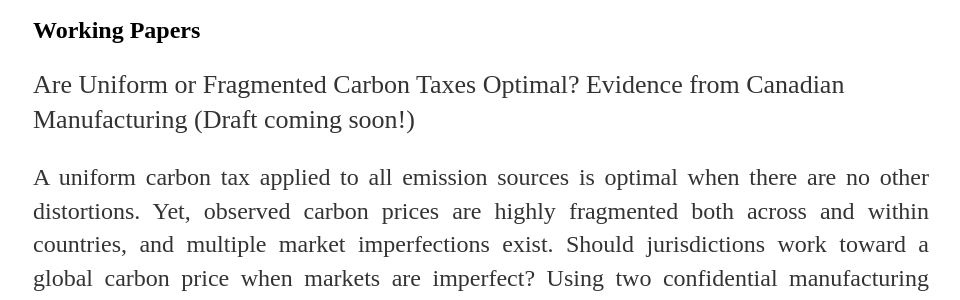
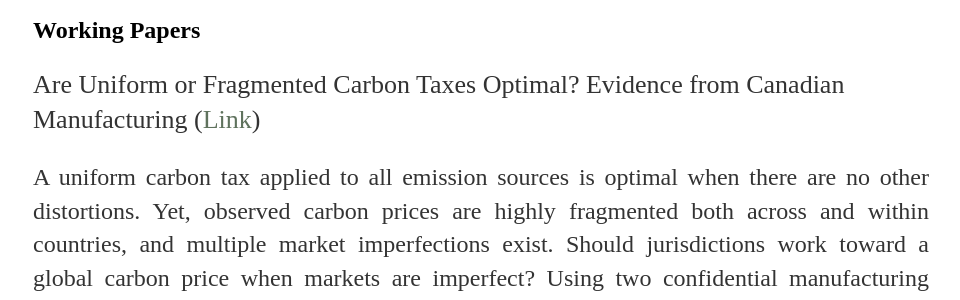
Before and after one commit to SihuiOng/SihuiOng.github.io, a Jekyll site: the page built from research/index.html, in a window 1280 px wide. Shown: the part 182-482 px from the top of the page, without its empty margins (159-1119 px from the left). Built offline with Jekyll 4.4.1, drawn with Linux system fonts in a browser that asks for light colours.

Commit message:
Update index.html

```diff
--- a/research/index.html
+++ b/research/index.html
@@ -6,7 +6,7 @@ title: Research
 	<h1 style="text-align:center;">Research</h1>
 	<h2>Working Papers</h2>
 	<p><span style="font-size: 26px">Are Uniform or Fragmented Carbon Taxes Optimal? Evidence
-from Canadian Manufacturing (Draft coming soon!)</span>  </p>
+from Canadian Manufacturing (<a href=https://drive.google.com/file/d/1sMiHm28Uu7SgPJheKKeMuwGe65CMlj4_/view>Link</a>) </span>  </p>
   <p align="justify"> A uniform carbon tax applied to all emission sources is optimal when there are no other distortions.
 Yet, observed carbon prices are highly fragmented both across and within countries, and multiple
 market imperfections exist. Should jurisdictions work toward a global carbon price when markets
```
